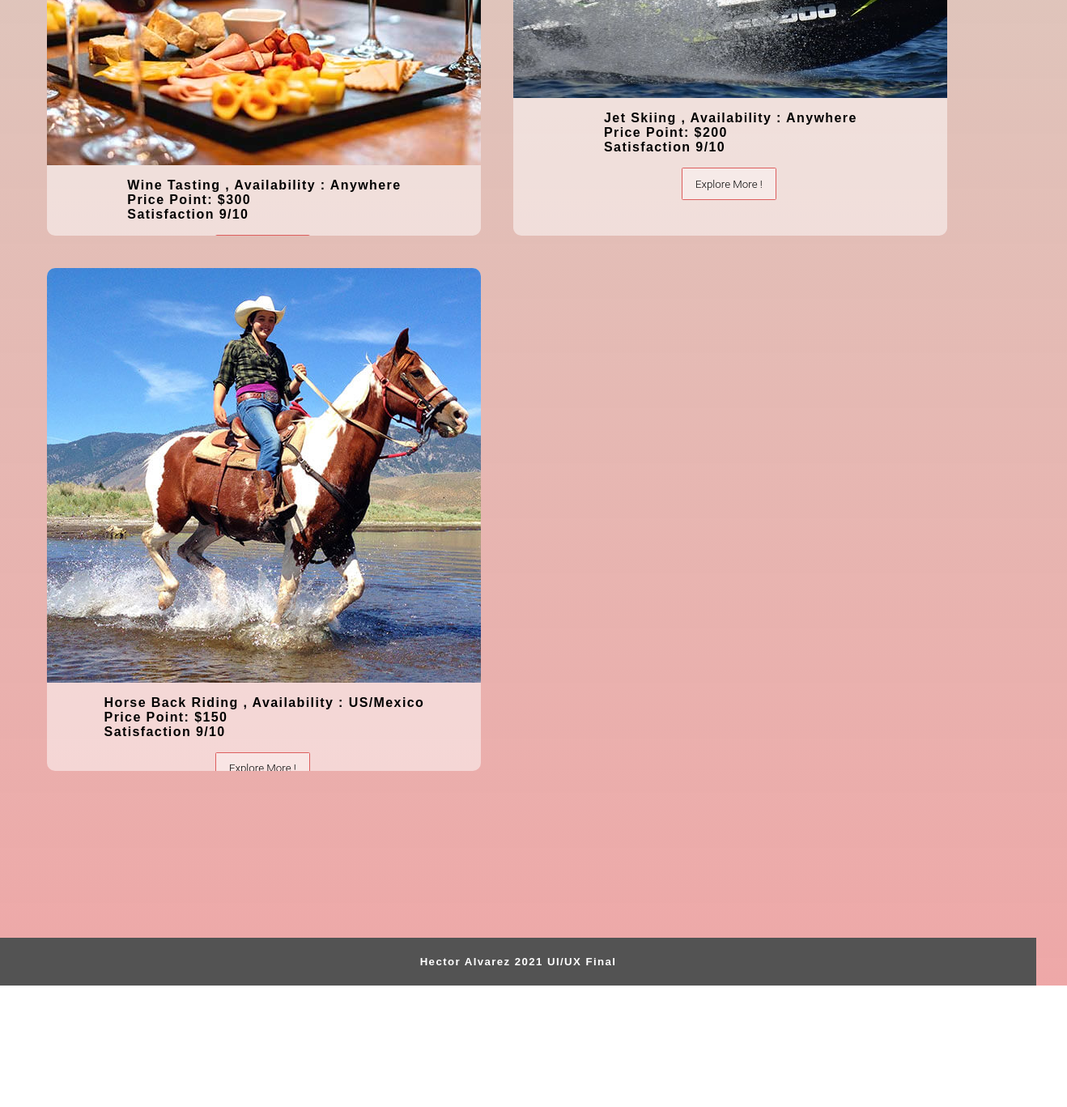
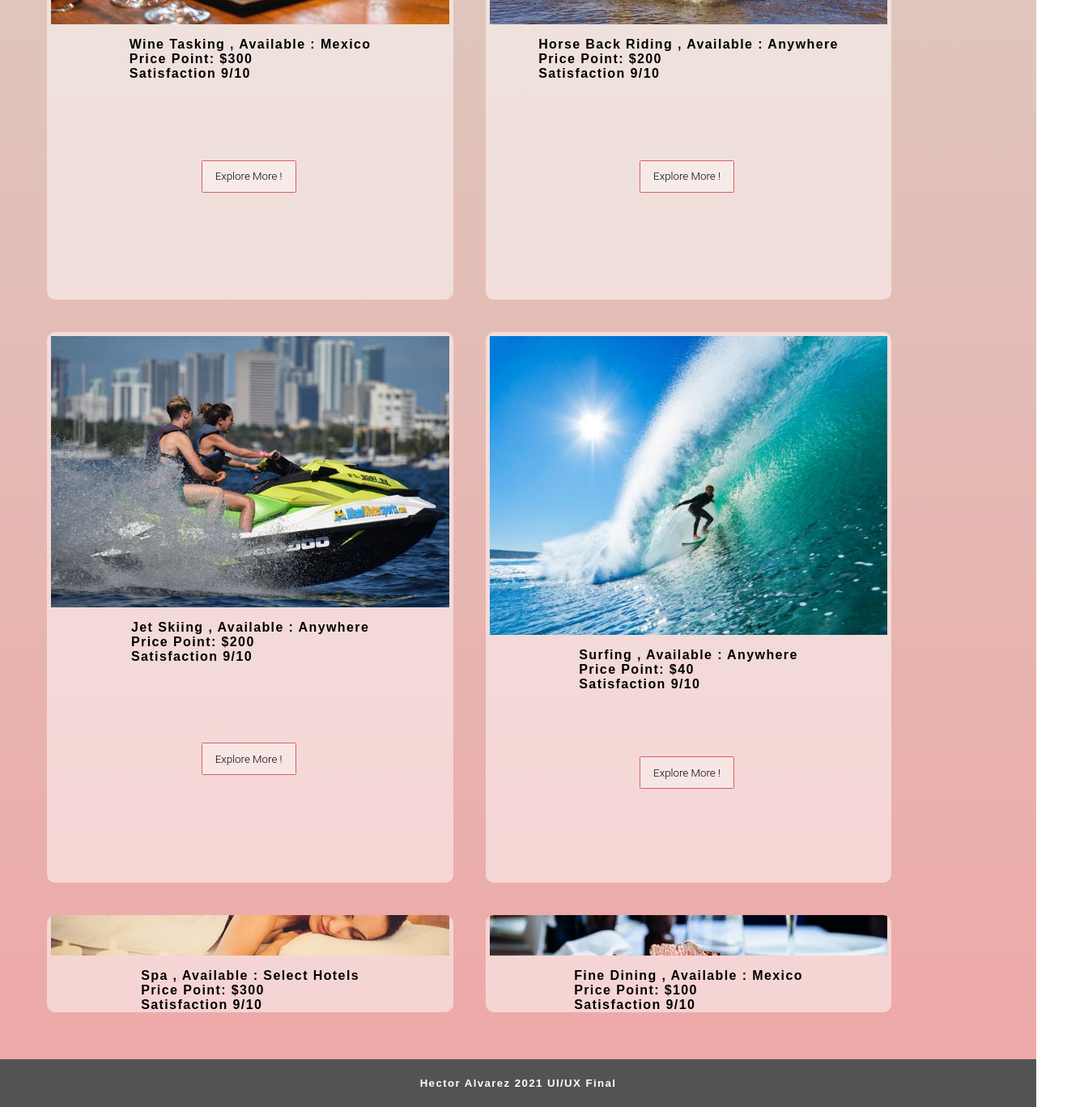
Before and after one commit to clouds16/uiux-final, a plain HTML site: page activities.html in a window 1280 px wide. Shown: the part 480-1847 px from the top of the page at 81% size, 1318 px wide, since content can reach past the window. Before the commit the page ends 1697 px from the top, so only its background shows below. Drawn offline with Linux system fonts and the light colour scheme.

Commit message:
more functionality addded

```diff
--- a/activities.html
+++ b/activities.html
@@ -1,5 +1,3 @@
-
-
 <!DOCTYPE html>
 <html lang="en">
 <head>
@@ -9,18 +7,21 @@
 
     <link rel="stylesheet/less" type="text/css" href="styles/styles.less" >
     <link rel= "stylesheet/css" type="text/css" href="styles/styles.css" >
-    <link rel="stylesheet/less" type="text/css" href="styles/locations.less" >
+    <link rel="stylesheet/less" type="text/css" href="styles/activities.less" >
 
 
     <script src="js/less.js" type="text/javascript"></script>
     <script type="text/javascript" src="js/mustache.js"></script>
     <script type="text/javascript" src="js/jquery-3.3.1.min.js"></script>
+
+
     <title>Destinations </title>
 </head>
 
 <body>
 
 
+  <!-- Navigation Bar -->
   <!-- Navigation Bar -->
   <div class="navbar"  id="hamnav" role="navigation">
     <label for="hamburger">&#9776;</label>
@@ -34,7 +35,7 @@
 
 
   <div>
-    <h2>Explore Our Awesome Activities!</h2>
+    <h2>Explore Our Awesome Activities! </h2>
   </div>
 
 
@@ -57,28 +58,46 @@
   <script >
     var myData = [
         {
-            "activity": "Wine Tasting",
-            "availability" : "Anywhere" ,
+            "activity": "Wine Tasking",
+            "available" : "Mexico" ,
             "price" : "$300" ,
             "satisfaction" : "9/10",
             "image" : "images/activities/wine.jpg",
-
+         },
+         {
+            "activity": "Horse Back Riding",
+            "available" : "Anywhere" ,
+            "price" : "$200" ,
+            "satisfaction" : "9/10",
+            "image" : "images/activities/horse.jpg",
          },
          {
             "activity": "Jet Skiing",
-            "availability" : "Anywhere" ,
+            "available" : "Anywhere" ,
             "price" : "$200" ,
             "satisfaction" : "9/10",
             "image" : "images/activities/jetski.jpg",
-
          },
          {
-            "activity": "Horse Back Riding",
-            "availability" : "US/Mexico" ,
-            "price" : "$150" ,
+            "activity": "Surfing",
+            "available" : "Anywhere" ,
+            "price" : "$40" ,
             "satisfaction" : "9/10",
-            "image" : "images/activities/horse.jpg",
-
+            "image" : "images/activities/surfing.jpg",
+         },
+         {
+            "activity": "Spa",
+            "available" : "Select Hotels" ,
+            "price" : "$300" ,
+            "satisfaction" : "9/10",
+            "image" : "images/activities/spa.jpg",
+         },
+         {
+            "activity": "Fine Dining",
+            "available" : "Mexico" ,
+            "price" : "$100" ,
+            "satisfaction" : "9/10",
+            "image" : "images/activities/dining.jpg",
          },
 
 
@@ -87,9 +106,9 @@
     $.each(myData, function(index, item) {
         var html =
             '<div class="container" >  '
-           + '  <img  class= "image" src= {{image}}>  '
-           +  ' <div class="col activity-text" >  '
-            + ' <p> {{activity}} , Availability : {{availability}} <br> Price Point: {{price}} <br> Satisfaction {{satisfaction}}</p>  '
+           + '  <img  class= "images" src= {{image}}>  '
+           +  ' <div class="col text" >  '
+            + ' <p> {{activity }} , Available : {{ available}} <br> Price Point: {{price}} <br> Satisfaction {{satisfaction}}</p>  '
             + '</div>'
             + '<div class="explore-btn" > <button class="mybutton" > Explore More ! </button>  </div>'
             + ' </div> ' ;
--- a/styles/activities.less
+++ b/styles/activities.less
@@ -22,16 +22,14 @@
     height: auto;
 
     display: grid;
-    grid-template-rows: 20% 20% 20% 20% ;
-    grid-template-columns: 20% 20% 20% 20%;
+    grid-template-rows: 30% 30% 30%;
+    grid-template-columns: 30% 30% 30%;
     margin: 3% 3%;
 
 }
 
 .container {
     background-color: @glass-white;
-    height:100%;
-    width: 100%;
     display: flex;
     flex-direction: column;
     align-items: center;
@@ -44,14 +42,15 @@
 
 
 
-.image {
+.images {
     flex: 2;
     object-fit: cover;
-    overflow: hidden;
+    height:  100%;
+    width: 100%;
 
 }
 
-.activity-text {
+.text {
     flex: 1;
 
 }
```
Also changed, not shown: images/activities/dining.jpg (added), images/activities/spa.jpg (added), images/activities/spa.webp (added), images/activities/surfing.jpg (added).
